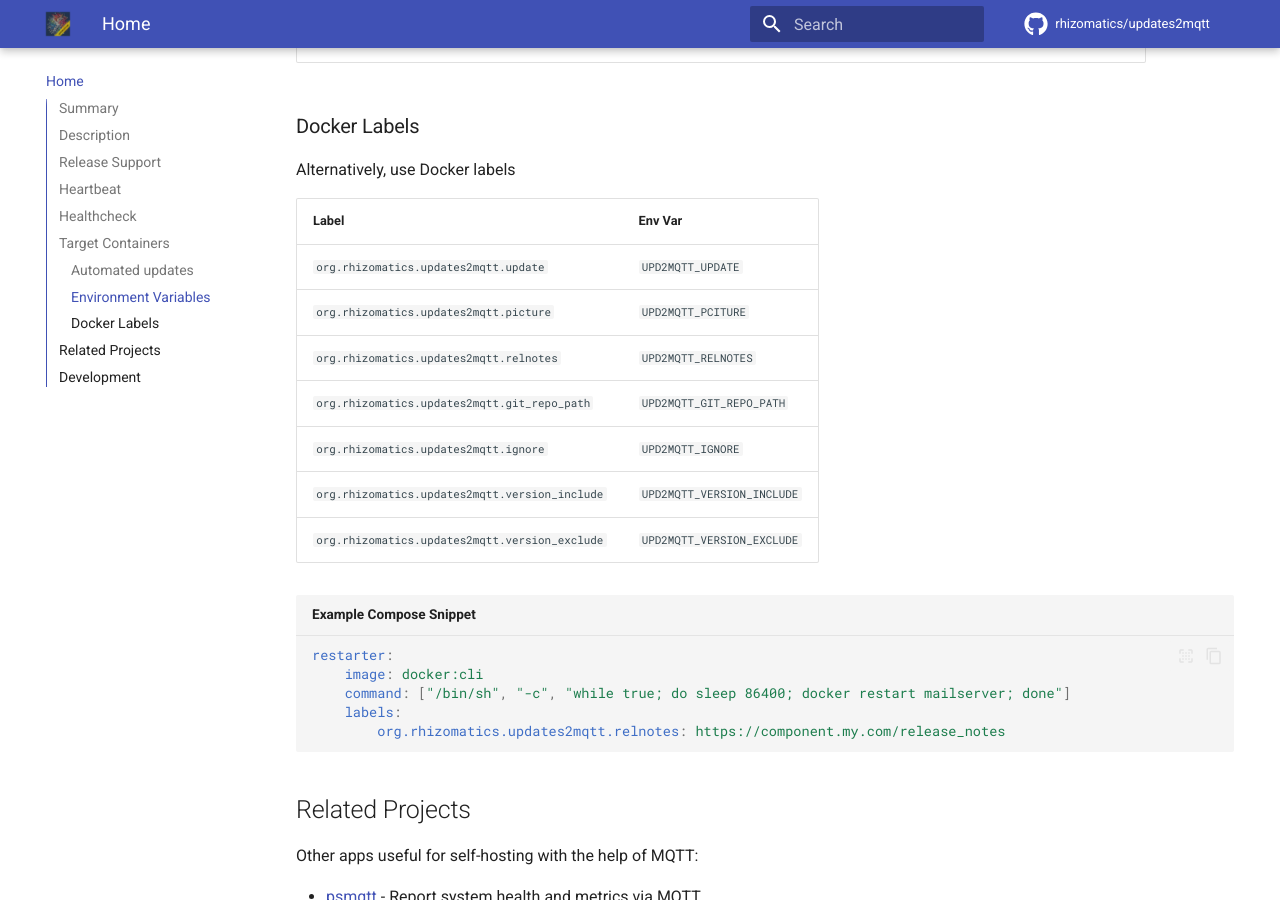
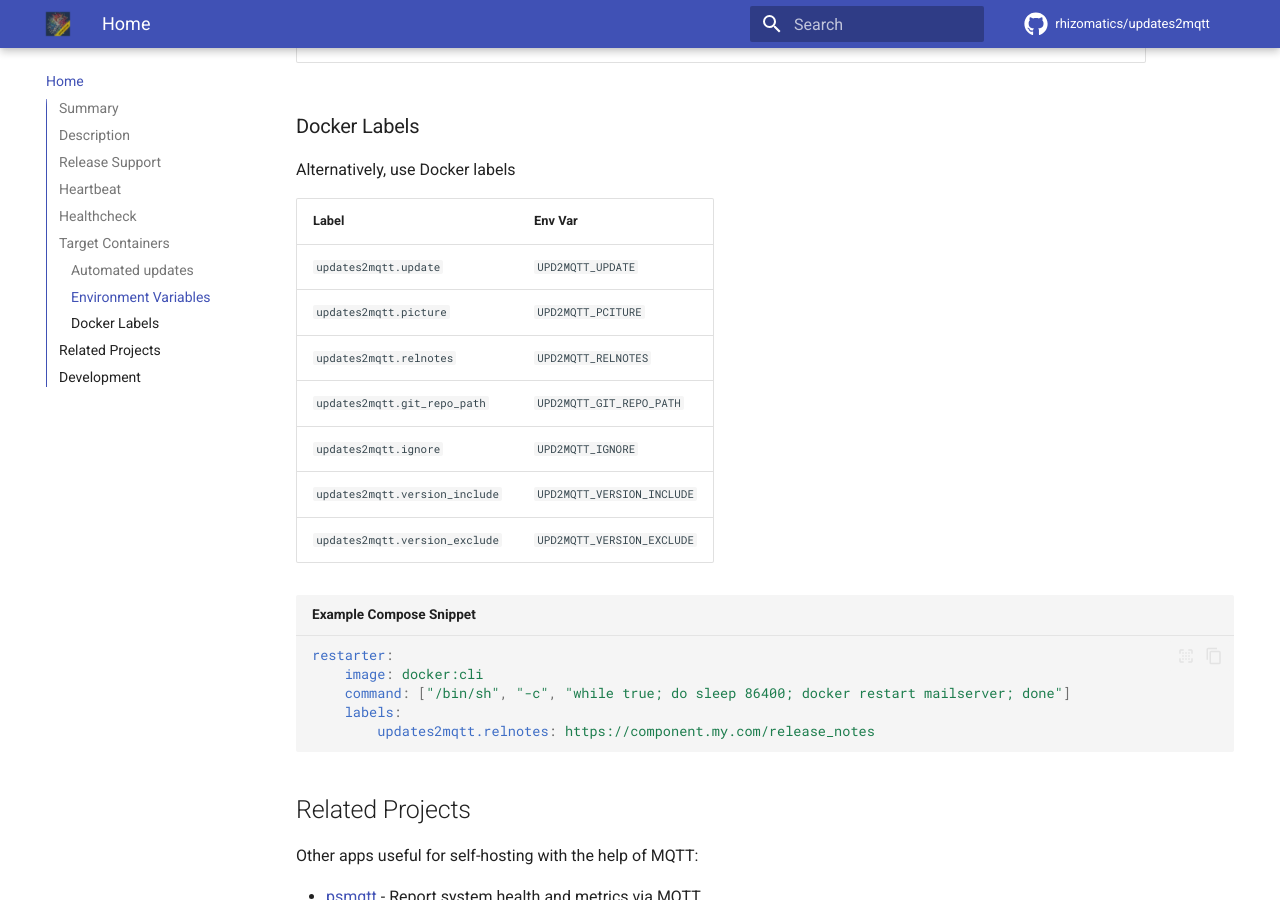
Before and after one commit to rhizomatics/updates2mqtt, an MkDocs documentation site: the page built from docs/index.md, in a window 1280 px wide and 900 px high, scrolled down 3909 px. Built offline with MkDocs 1.6.1 and Material for MkDocs 9.7.7, drawn with Linux system fonts in a browser that asks for light colours; plug-ins that fetch from the network failed and are left out; comment, search, counter and statistics services are not loaded.

Commit message:
temp debug

````diff
--- a/README.md
+++ b/README.md
@@ -112,29 +112,29 @@ limit which updates get automatically applied, for example excluding nightly bui
 
 The following environment variables can be used to configure containers for `updates2mqtt`:
 
-| Env Var                      | Description                                                                                  | Default         |
-|------------------------------|----------------------------------------------------------------------------------------------|-----------------|
-| `UPD2MQTT_UPDATE`            | Update mode, either `Passive` or `Auto`. If `Auto`, updates will be installed automatically. | `Passive`       |
-| `UPD2MQTT_PICTURE`           | URL to an icon to use in Home Assistant.                                                     | Docker logo URL |
-| `UPD2MQTT_RELNOTES`          | URL to release notes for the package.                                                        |                 |
-| `UPD2MQTT_GIT_REPO_PATH`     | Relative path to a local git repo if the image is built locally.                             |                 |
-| `UPD2MQTT_IGNORE`            | If set to `True`, the container will be ignored by Updates2MQTT.                             | False           |
-| `UPD2MQTT_VERSION_INCLUDE` | Only recognize versions matching this string or regular expression                         |                 |
-| `UPD2MQTT_VERSION_EXCLUDE` | Skip update if version matches this string or regular expression                          |                 |
+| Env Var                    | Description                                                                                  | Default         |
+|----------------------------|----------------------------------------------------------------------------------------------|-----------------|
+| `UPD2MQTT_UPDATE`          | Update mode, either `Passive` or `Auto`. If `Auto`, updates will be installed automatically. | `Passive`       |
+| `UPD2MQTT_PICTURE`         | URL to an icon to use in Home Assistant.                                                     | Docker logo URL |
+| `UPD2MQTT_RELNOTES`        | URL to release notes for the package.                                                        |                 |
+| `UPD2MQTT_GIT_REPO_PATH`   | Relative path to a local git repo if the image is built locally.                             |                 |
+| `UPD2MQTT_IGNORE`          | If set to `True`, the container will be ignored by Updates2MQTT.                             | False           |
+| `UPD2MQTT_VERSION_INCLUDE` | Only recognize versions matching this string or regular expression                           |                 |
+| `UPD2MQTT_VERSION_EXCLUDE` | Skip update if version matches this string or regular expression                             |                 |
 
 ### Docker Labels
 
 Alternatively, use Docker labels
 
-| Label                                            | Env Var                      |
-|--------------------------------------------------|------------------------------|
-| `org.rhizomatics.updates2mqtt.update`            | `UPD2MQTT_UPDATE`            |
-| `org.rhizomatics.updates2mqtt.picture`           | `UPD2MQTT_PCITURE`           |
-| `org.rhizomatics.updates2mqtt.relnotes`          | `UPD2MQTT_RELNOTES`          |
-| `org.rhizomatics.updates2mqtt.git_repo_path`     | `UPD2MQTT_GIT_REPO_PATH`     |
-| `org.rhizomatics.updates2mqtt.ignore`            | `UPD2MQTT_IGNORE`            |
-| `org.rhizomatics.updates2mqtt.version_include` | `UPD2MQTT_VERSION_INCLUDE` |
-| `org.rhizomatics.updates2mqtt.version_exclude` | `UPD2MQTT_VERSION_EXCLUDE` |
+| Label                          | Env Var                    |
+|--------------------------------|----------------------------|
+| `updates2mqtt.update`          | `UPD2MQTT_UPDATE`          |
+| `updates2mqtt.picture`         | `UPD2MQTT_PCITURE`         |
+| `updates2mqtt.relnotes`        | `UPD2MQTT_RELNOTES`        |
+| `updates2mqtt.git_repo_path`   | `UPD2MQTT_GIT_REPO_PATH`   |
+| `updates2mqtt.ignore`          | `UPD2MQTT_IGNORE`          |
+| `updates2mqtt.version_include` | `UPD2MQTT_VERSION_INCLUDE` |
+| `updates2mqtt.version_exclude` | `UPD2MQTT_VERSION_EXCLUDE` |
 
 
 ```yaml title="Example Compose Snippet"
@@ -142,7 +142,7 @@ restarter:
     image: docker:cli
     command: ["/bin/sh", "-c", "while true; do sleep 86400; docker restart mailserver; done"]
     labels:
-        org.rhizomatics.updates2mqtt.relnotes: https://component.my.com/release_notes
+        updates2mqtt.relnotes: https://component.my.com/release_notes
 ```
 
 
````
Also changed, not shown: docs/configuration.md (+2 -2 lines), 4 other files.
